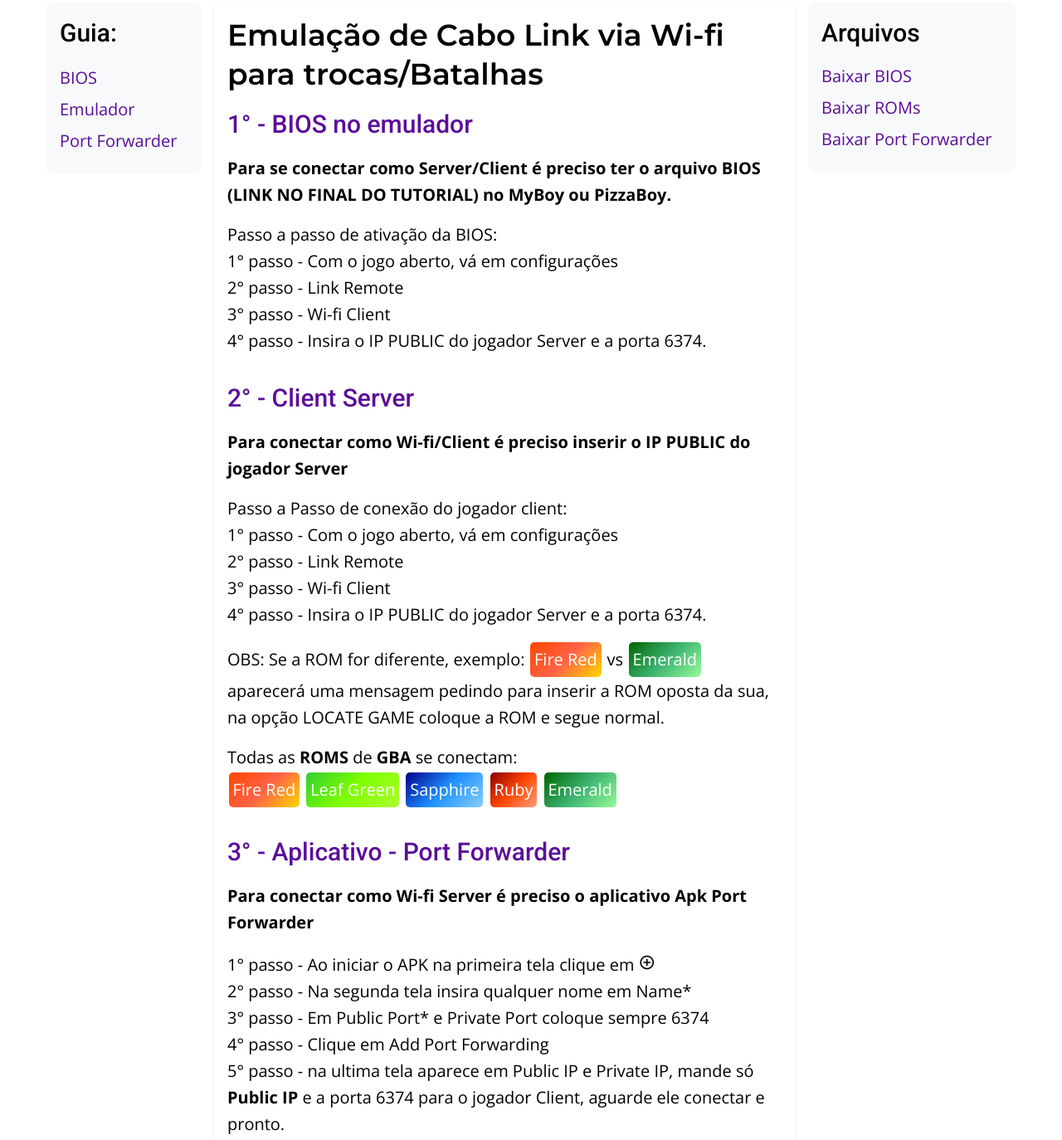
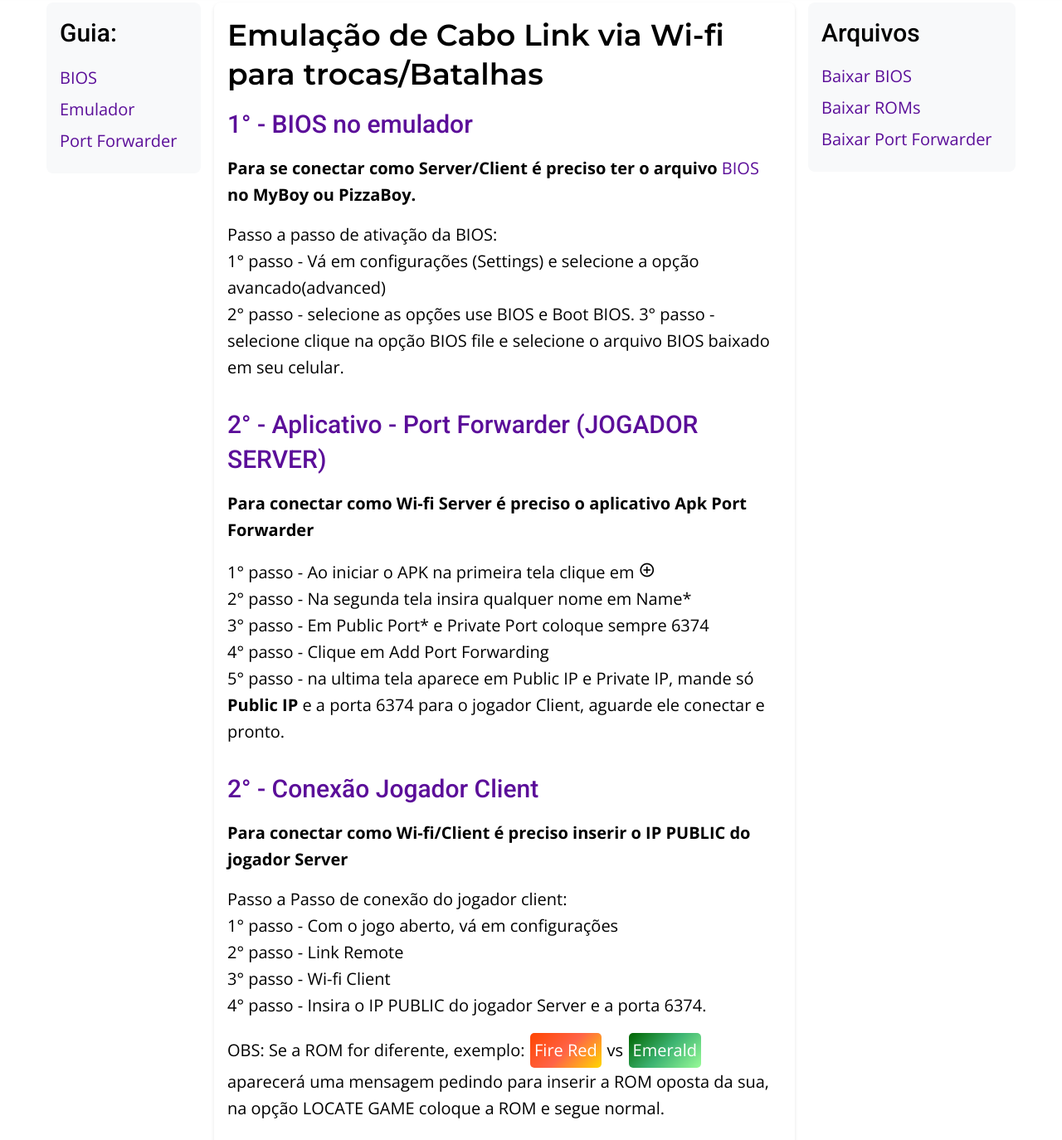
Before and after one commit to ThalisElias/pokeplay, a plain HTML site: page pages/gba/gba.html in a window 1280 px wide. Shown: the part 101-1475 px from the top of the page at 83% size. Drawn offline with nearby package versions, Linux system fonts and the light colour scheme.

Commit message:
ajustes tutorial gba

```diff
--- a/css/tutorias/tutorial_estrutura.css
+++ b/css/tutorias/tutorial_estrutura.css
@@ -72,7 +72,8 @@
   margin-bottom: 0.5rem;
 }
 
-.files a {
+.files a,
+.link_gba {
   color: var(--bg-header-gba);
   transition: color 0.2s;
 }
--- a/pages/gba/gba.html
+++ b/pages/gba/gba.html
@@ -130,16 +130,26 @@
         <h2>Emulação de Cabo Link via Wi-fi para trocas/Batalhas</h2>
         <article id="topic1">
           <h3>1° - BIOS no emulador</h3>
-          <p> <strong>Para se conectar como Server/Client é preciso ter o arquivo BIOS (LINK NO FINAL DO TUTORIAL) no MyBoy ou PizzaBoy.</strong></p>
+          <p> <strong>Para se conectar como Server/Client é preciso ter o arquivo <a href="#" class="link_gba">BIOS</a> no MyBoy ou PizzaBoy.</strong></p>
           <p>Passo a passo de ativação da BIOS: <br>
-            1° passo - Com o jogo aberto, vá em configurações <br>
-            2° passo - Link Remote <br>
-            3° passo - Wi-fi Client <br>
-            4° passo - Insira o IP PUBLIC do jogador Server e a porta 6374.
+            1° passo - Vá em configurações (Settings) e selecione a opção avancado(advanced)<br>
+            2° passo - selecione as opções use BIOS e Boot BIOS.
+            3° passo -selecione clique na opção BIOS file e selecione o arquivo BIOS baixado em seu celular.
+          </p>
+        </article>
+        <article id="topic3">
+          <h3>2° - Aplicativo - Port Forwarder (JOGADOR SERVER)</h3>
+          <p><strong>Para conectar como Wi-fi Server é preciso o aplicativo Apk Port Forwarder</strong></p>
+          <p>
+            1° passo - Ao iniciar o APK na primeira tela clique em <i class="ri-add-circle-line"></i><br>
+            2° passo - Na segunda tela insira qualquer nome em Name*<br>
+            3° passo - Em Public Port* e Private Port coloque sempre 6374<br>
+            4° passo - Clique em Add Port Forwarding<br>
+            5° passo - na ultima tela aparece em Public IP e Private IP, mande só <strong>Public IP</strong> e a porta 6374 para o jogador Client, aguarde ele conectar e pronto.
           </p>
         </article>
         <article id="topic2">
-          <h3>2° - Client Server</h3>
+          <h3>2° - Conexão Jogador Client</h3>
           <p><strong>Para conectar como Wi-fi/Client é preciso inserir o IP PUBLIC do jogador Server</strong></p>
           <p>Passo a Passo de conexão do jogador client: <br>
             1° passo - Com o jogo aberto, vá em configurações <br>
@@ -150,17 +160,6 @@
           <p>OBS: Se a ROM for diferente, exemplo: <span class="firered">Fire Red</span> vs <span class="emerald">Emerald</span> aparecerá uma mensagem pedindo para inserir a ROM oposta da sua, na opção LOCATE GAME coloque a ROM e segue normal.</p>
           <p>Todas as <strong>ROMS</strong> de <strong>GBA</strong> se conectam: <br>
             <span class="firered">Fire Red</span> <span class="leafgreen">Leaf Green</span> <span class="sapphire">Sapphire</span> <span class="ruby">Ruby</span> <span class="emerald">Emerald</span>
-          </p>
-        </article>
-        <article id="topic3">
-          <h3>3° - Aplicativo - Port Forwarder</h3>
-          <p><strong>Para conectar como Wi-fi Server é preciso o aplicativo Apk Port Forwarder</strong></p>
-          <p>
-            1° passo - Ao iniciar o APK na primeira tela clique em <i class="ri-add-circle-line"></i><br>
-            2° passo - Na segunda tela insira qualquer nome em Name*<br>
-            3° passo - Em Public Port* e Private Port coloque sempre 6374<br>
-            4° passo - Clique em Add Port Forwarding<br>
-            5° passo - na ultima tela aparece em Public IP e Private IP, mande só <strong>Public IP</strong> e a porta 6374 para o jogador Client, aguarde ele conectar e pronto.
           </p>
         </article>
       </section>
```
Also changed, not shown: pages/nds/nds.html (+1 -1 lines).
